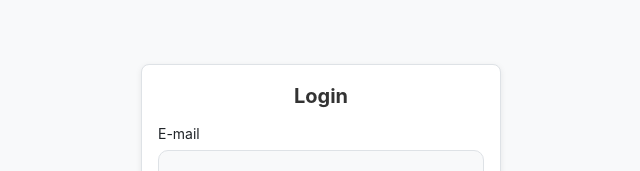
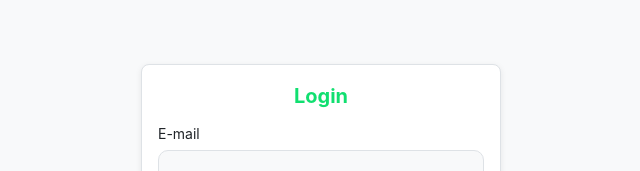
Before and after one commit to trasensenai-senaisenai/CADAST-CANAIS, a React (Vite) app: page / in a window 1280 px wide. Shown: the top 171 px of the page, without its empty margins (319-959 px from the left). Built offline with nearby package versions, Linux system fonts and the light colour scheme.

Commit message:
Add files via upload

```diff
--- a/src/components/CrudCanais/CrudCanais.css
+++ b/src/components/CrudCanais/CrudCanais.css
@@ -11,7 +11,7 @@
 h2 {
   text-align: center;
   margin-bottom: 20px;
-  color: #333;
+  color: #0d6e;
 }
 
 .form {
@@ -100,6 +100,6 @@ button {
 }
 
 .btn-cancelar:hover {
-  background-color: #a71d2a;
+  background-color: #999;
   color: #fff;
 }
```
